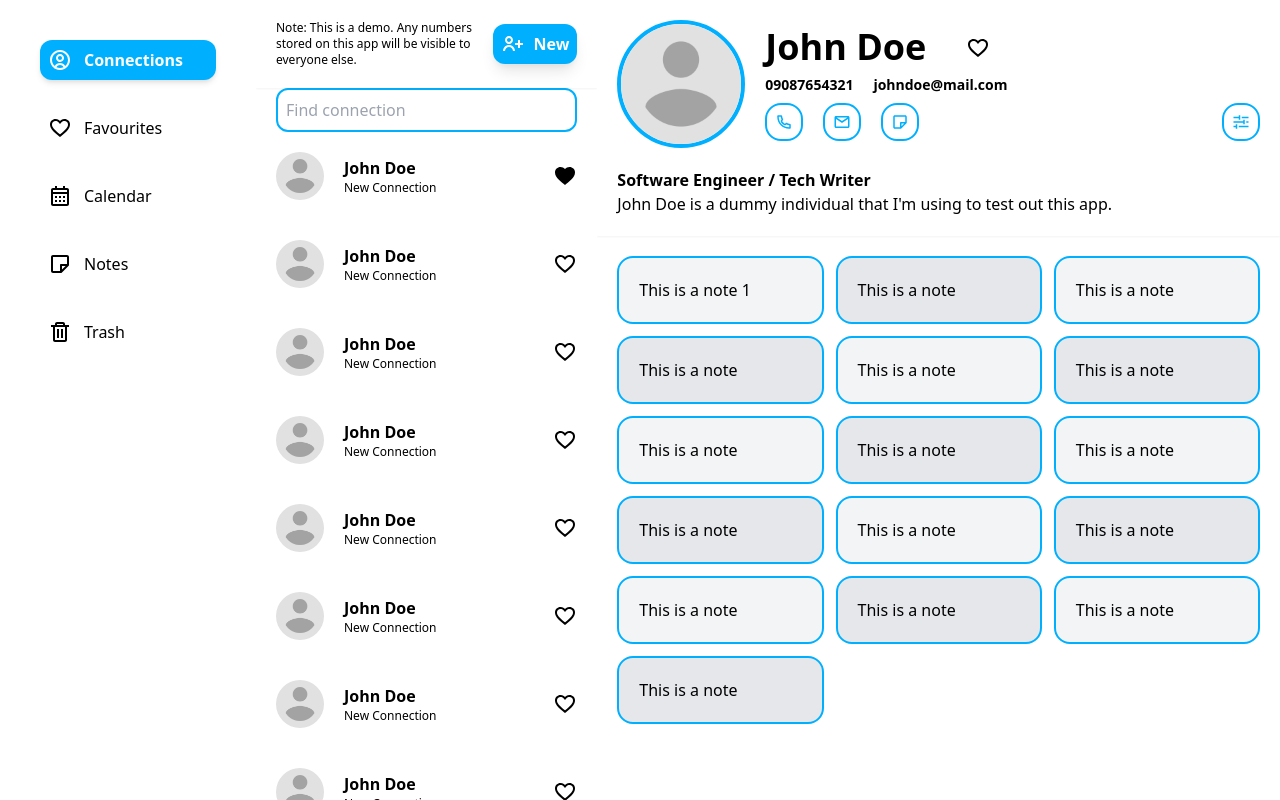
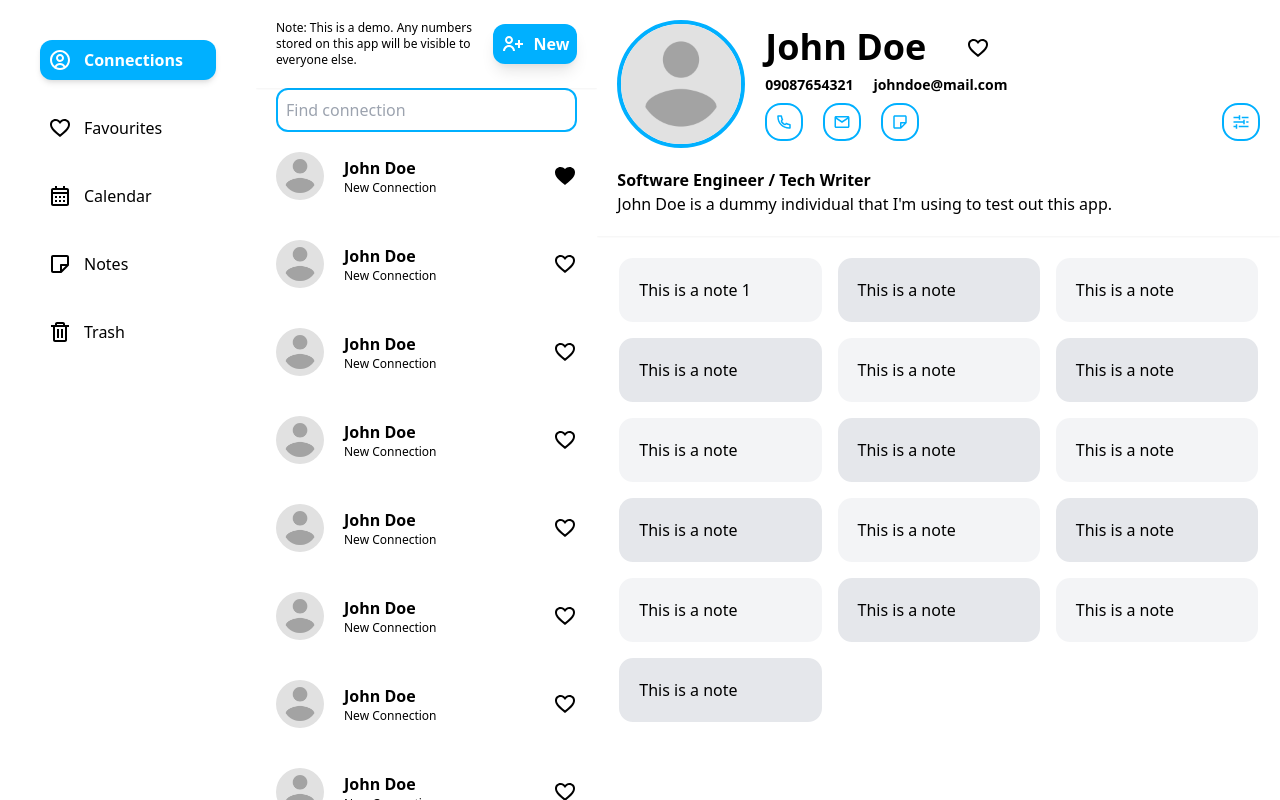
Before and after one commit to dpkreativ/crm-software, a Next.js app: page /dashboard in a window 1280 px wide. Built offline with nearby package versions, Linux system fonts and the light colour scheme.

Commit message:
ui tweaks

```diff
--- a/components/ContactDetails.js
+++ b/components/ContactDetails.js
@@ -60,52 +60,52 @@ const ContactDetails = ({
 
       {/* Notes */}
       <section className="grid grid-cols-3 gap-3 p-5">
-        <div className="p-5 bg-gray-100 rounded-2xl border-2 border-primary-100 cursor-pointer hover:border-primary-200 hover:shadow hover:bg-primary-200 hover:text-white">
+        <div className="p-5 bg-gray-100 rounded-2xl border-2 border-white cursor-pointer hover:border-primary-200 hover:shadow hover:bg-primary-200 hover:text-white">
           This is a note 1
         </div>
-        <div className="p-5 bg-gray-200 rounded-2xl border-2 border-primary-100 cursor-pointer hover:border-primary-200 hover:shadow hover:bg-primary-200 hover:text-white">
+        <div className="p-5 bg-gray-200 rounded-2xl border-2 border-white cursor-pointer hover:border-primary-200 hover:shadow hover:bg-primary-200 hover:text-white">
           This is a note
         </div>
-        <div className="p-5 bg-gray-100 rounded-2xl border-2 border-primary-100 cursor-pointer hover:border-primary-200 hover:shadow hover:bg-primary-200 hover:text-white">
+        <div className="p-5 bg-gray-100 rounded-2xl border-2 border-white cursor-pointer hover:border-primary-200 hover:shadow hover:bg-primary-200 hover:text-white">
           This is a note
         </div>
-        <div className="p-5 bg-gray-200 rounded-2xl border-2 border-primary-100 cursor-pointer hover:border-primary-200 hover:shadow hover:bg-primary-200 hover:text-white">
+        <div className="p-5 bg-gray-200 rounded-2xl border-2 border-white cursor-pointer hover:border-primary-200 hover:shadow hover:bg-primary-200 hover:text-white">
           This is a note
         </div>
-        <div className="p-5 bg-gray-100 rounded-2xl border-2 border-primary-100 cursor-pointer hover:border-primary-200 hover:shadow hover:bg-primary-200 hover:text-white">
+        <div className="p-5 bg-gray-100 rounded-2xl border-2 border-white cursor-pointer hover:border-primary-200 hover:shadow hover:bg-primary-200 hover:text-white">
           This is a note
         </div>
-        <div className="p-5 bg-gray-200 rounded-2xl border-2 border-primary-100 cursor-pointer hover:border-primary-200 hover:shadow hover:bg-primary-200 hover:text-white">
+        <div className="p-5 bg-gray-200 rounded-2xl border-2 border-white cursor-pointer hover:border-primary-200 hover:shadow hover:bg-primary-200 hover:text-white">
           This is a note
         </div>
-        <div className="p-5 bg-gray-100 rounded-2xl border-2 border-primary-100 cursor-pointer hover:border-primary-200 hover:shadow hover:bg-primary-200 hover:text-white">
+        <div className="p-5 bg-gray-100 rounded-2xl border-2 border-white cursor-pointer hover:border-primary-200 hover:shadow hover:bg-primary-200 hover:text-white">
           This is a note
         </div>
-        <div className="p-5 bg-gray-200 rounded-2xl border-2 border-primary-100 cursor-pointer hover:border-primary-200 hover:shadow hover:bg-primary-200 hover:text-white">
+        <div className="p-5 bg-gray-200 rounded-2xl border-2 border-white cursor-pointer hover:border-primary-200 hover:shadow hover:bg-primary-200 hover:text-white">
           This is a note
         </div>
-        <div className="p-5 bg-gray-100 rounded-2xl border-2 border-primary-100 cursor-pointer hover:border-primary-200 hover:shadow hover:bg-primary-200 hover:text-white">
+        <div className="p-5 bg-gray-100 rounded-2xl border-2 border-white cursor-pointer hover:border-primary-200 hover:shadow hover:bg-primary-200 hover:text-white">
           This is a note
         </div>
-        <div className="p-5 bg-gray-200 rounded-2xl border-2 border-primary-100 cursor-pointer hover:border-primary-200 hover:shadow hover:bg-primary-200 hover:text-white">
+        <div className="p-5 bg-gray-200 rounded-2xl border-2 border-white cursor-pointer hover:border-primary-200 hover:shadow hover:bg-primary-200 hover:text-white">
           This is a note
         </div>
-        <div className="p-5 bg-gray-100 rounded-2xl border-2 border-primary-100 cursor-pointer hover:border-primary-200 hover:shadow hover:bg-primary-200 hover:text-white">
+        <div className="p-5 bg-gray-100 rounded-2xl border-2 border-white cursor-pointer hover:border-primary-200 hover:shadow hover:bg-primary-200 hover:text-white">
           This is a note
         </div>
-        <div className="p-5 bg-gray-200 rounded-2xl border-2 border-primary-100 cursor-pointer hover:border-primary-200 hover:shadow hover:bg-primary-200 hover:text-white">
+        <div className="p-5 bg-gray-200 rounded-2xl border-2 border-white cursor-pointer hover:border-primary-200 hover:shadow hover:bg-primary-200 hover:text-white">
           This is a note
         </div>
-        <div className="p-5 bg-gray-100 rounded-2xl border-2 border-primary-100 cursor-pointer hover:border-primary-200 hover:shadow hover:bg-primary-200 hover:text-white">
+        <div className="p-5 bg-gray-100 rounded-2xl border-2 border-white cursor-pointer hover:border-primary-200 hover:shadow hover:bg-primary-200 hover:text-white">
           This is a note
         </div>
-        <div className="p-5 bg-gray-200 rounded-2xl border-2 border-primary-100 cursor-pointer hover:border-primary-200 hover:shadow hover:bg-primary-200 hover:text-white">
+        <div className="p-5 bg-gray-200 rounded-2xl border-2 border-white cursor-pointer hover:border-primary-200 hover:shadow hover:bg-primary-200 hover:text-white">
           This is a note
         </div>
-        <div className="p-5 bg-gray-100 rounded-2xl border-2 border-primary-100 cursor-pointer hover:border-primary-200 hover:shadow hover:bg-primary-200 hover:text-white">
+        <div className="p-5 bg-gray-100 rounded-2xl border-2 border-white cursor-pointer hover:border-primary-200 hover:shadow hover:bg-primary-200 hover:text-white">
           This is a note
         </div>
-        <div className="p-5 bg-gray-200 rounded-2xl border-2 border-primary-100 cursor-pointer hover:border-primary-200 hover:shadow hover:bg-primary-200 hover:text-white">
+        <div className="p-5 bg-gray-200 rounded-2xl border-2 border-white cursor-pointer hover:border-primary-200 hover:shadow hover:bg-primary-200 hover:text-white">
           This is a note
         </div>
       </section>
```
